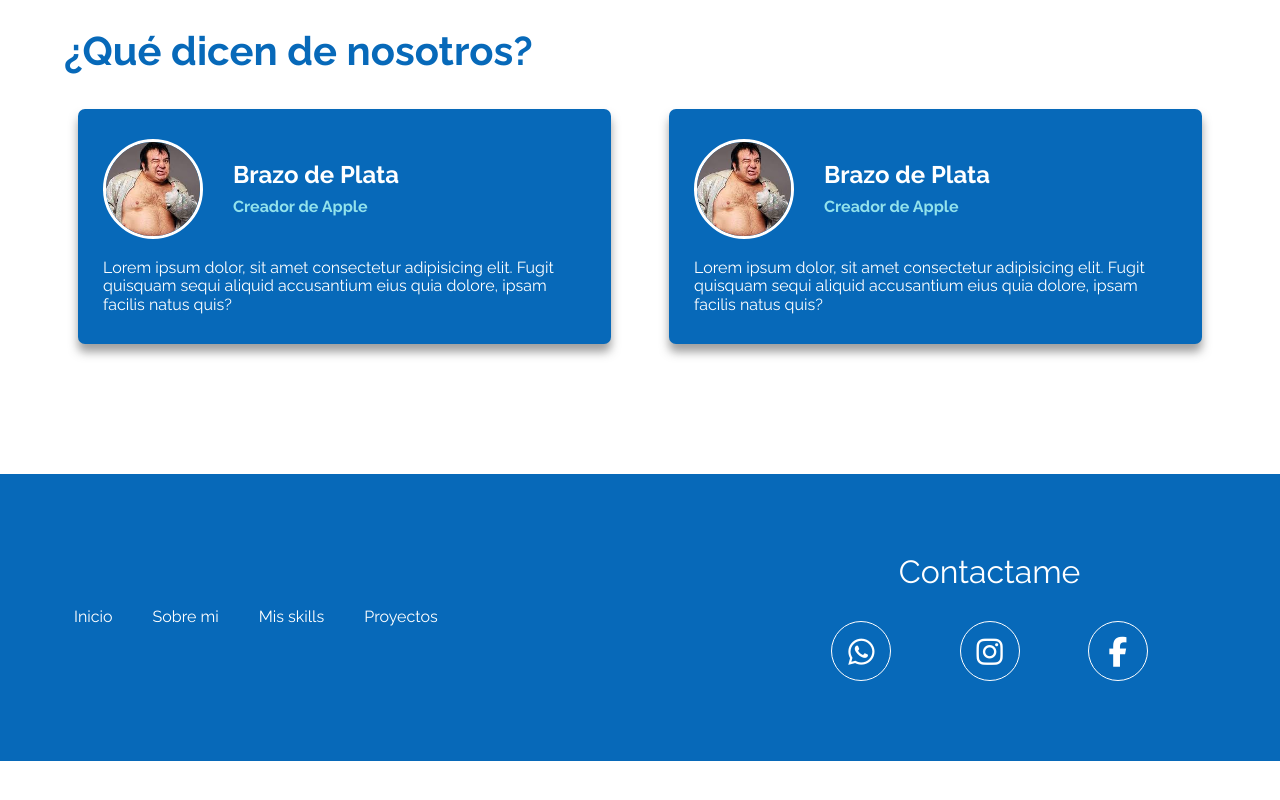
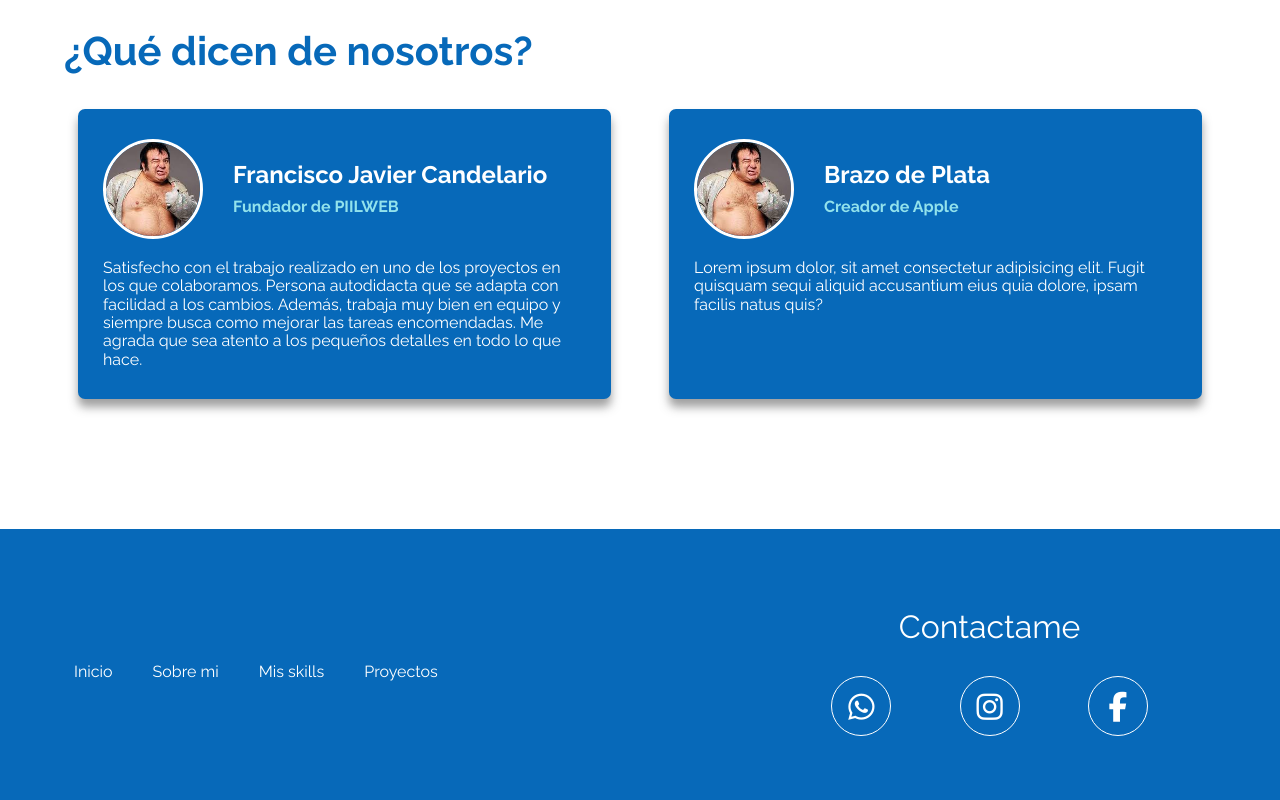
Before and after one commit to EduardoRazo/Portafolio, a plain HTML site: page index.html in a window 1280 px wide. Shown: the part 3112-3912 px from the top of the page. Before the commit the page ends 3873 px from the top, so only its background shows below. Drawn offline with Linux system fonts and the light colour scheme.

Commit message:
Aportaciond e francisco

```diff
--- a/index.html
+++ b/index.html
@@ -119,12 +119,12 @@
                     <div class="testimony__person">
                         <img src="assets/man.jpg" alt="" class="testimony__img">
                         <div class="testimony__texts">
-                            <h3 class="testimony__name">Brazo de Plata</h3>
-                            <p class="testimony__verification">Creador de Apple</p>
+                            <h3 class="testimony__name">Francisco Javier Candelario</h3>
+                            <p class="testimony__verification">Fundador de PIILWEB</p>
                         </div>
                     </div>
 
-                    <p class="testimony__review">Lorem ipsum dolor, sit amet consectetur adipisicing elit. Fugit quisquam sequi aliquid accusantium eius quia dolore, ipsam facilis natus quis?</p>
+                    <p class="testimony__review">Satisfecho con el trabajo realizado en uno de los proyectos en los que colaboramos. Persona autodidacta que se adapta con facilidad a los cambios. Además, trabaja muy bien en equipo y siempre busca como mejorar las tareas encomendadas. Me agrada que sea atento a los pequeños detalles en todo lo que hace.  </p>
                 </article>
                 <article class="testimony__item">
 
```
